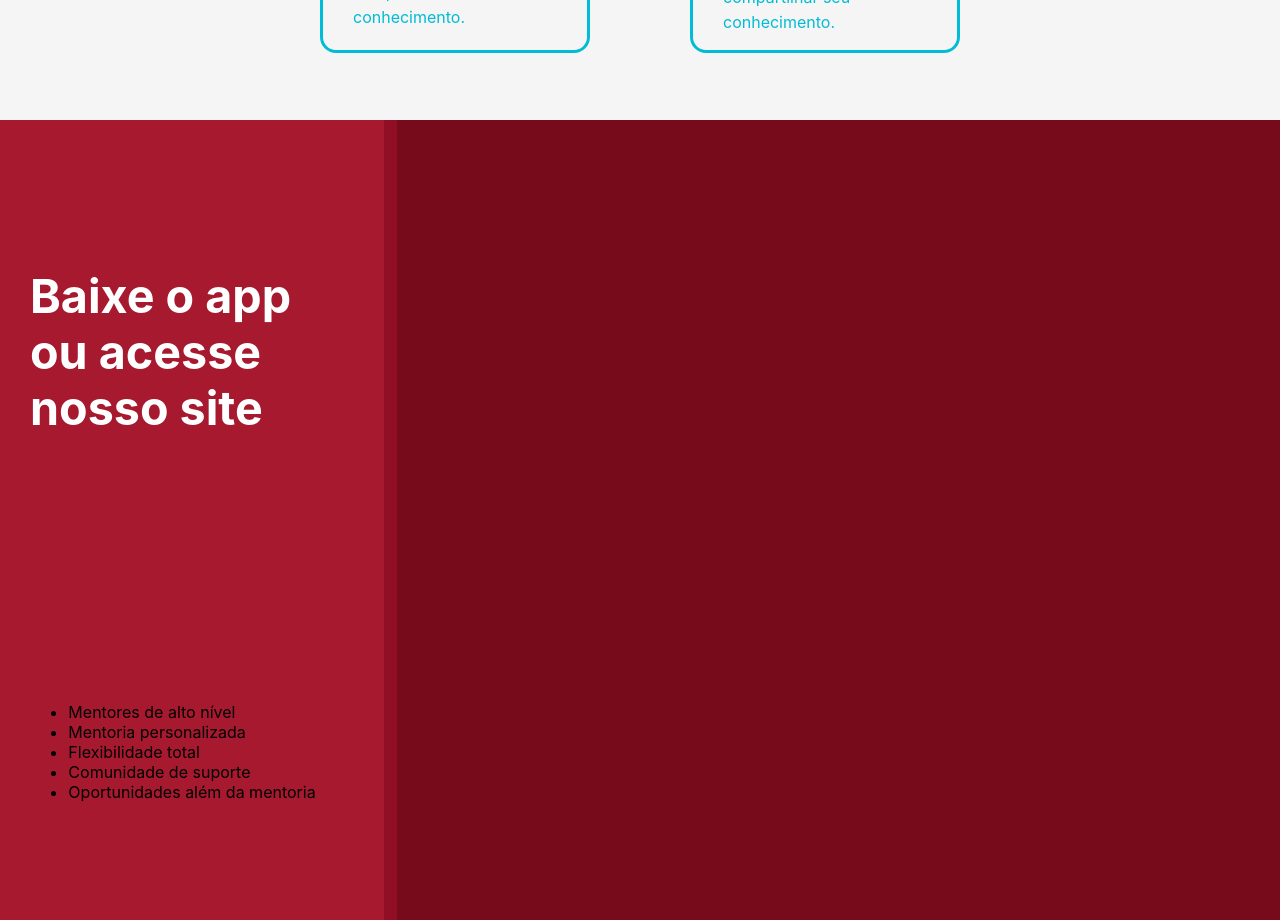
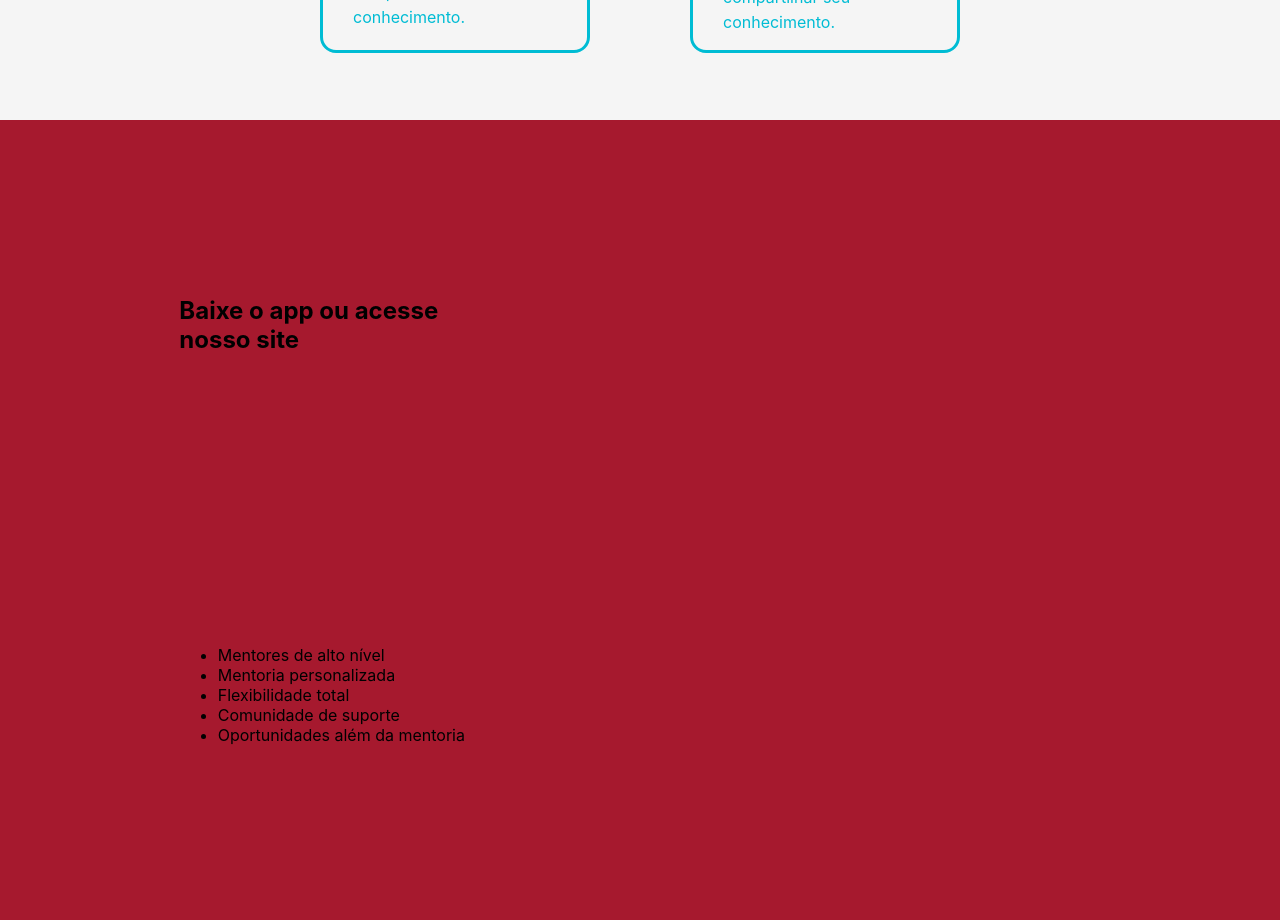
Before and after one commit to devGusta2/Mentec, a React (Create React App) app: page / in a window 1280 px wide. Shown: the part 2280-3200 px from the top of the page. Built offline with nearby package versions, Linux system fonts and the light colour scheme.

Commit message:
List our app

```diff
--- a/src/App.css
+++ b/src/App.css
@@ -226,8 +226,11 @@ section:nth-child(1){
 .ourApp{
   display: flex;
   flex-direction: row;
+  justify-content: space-around;
+  align-items: center;
   height: 100vh;
   width: 100%;
+  background-color: var(--bg-red1);
 }
 
 .app-points{
@@ -238,24 +241,53 @@ section:nth-child(1){
   flex-direction: column;
   justify-content: space-around;
   align-items: center;
+  padding: 30px;
 
 }
-.min-detail{
+.column-app{
+  padding:  0 5%;
+}
+.column-app:nth-child(1){
+  width: 30%;
   height: 100%;
+  background-color: var(--bg-red1);
+  display: flex;
+  flex-direction: column;
+  justify-content: space-around;
+  align-items: center;
+  color: var(--text-color);
+}
+.column-app:nth-child(1) h1{
+  font-family: 'MentecFOnt';
+  font-size: clamp(1pt,10vw, 40pt);
+  display: flex;
+  align-items: center;
+  height: 50%;
+  width: 100%;
+
+}
+.column-app:nth-child(1) ul{
+  height: 50%;
+  font-size: 14pt;
+  width: 100%;
+  line-height: 40px;
+
+}
+
+.column-app:nth-child(2){
   width: 1%;
+  height: 100%;
   background-color: var(--bg-red2);
+  padding: 0px;
 }
-.app-img{
+
+.column-app:nth-child(3){
+  width: 69%;
   height: 100%;
-  width: 69%;
   background-color: var(--bg-red3);
 }
-.app-points h1{
-  font-size: clamp(1pt, 10vw, 35pt);
-  color: var(--text-color);
 
-  padding: 30px;
-}
+
 
 @media(max-width:768px){
   .top-elements:nth-child(1){
```
